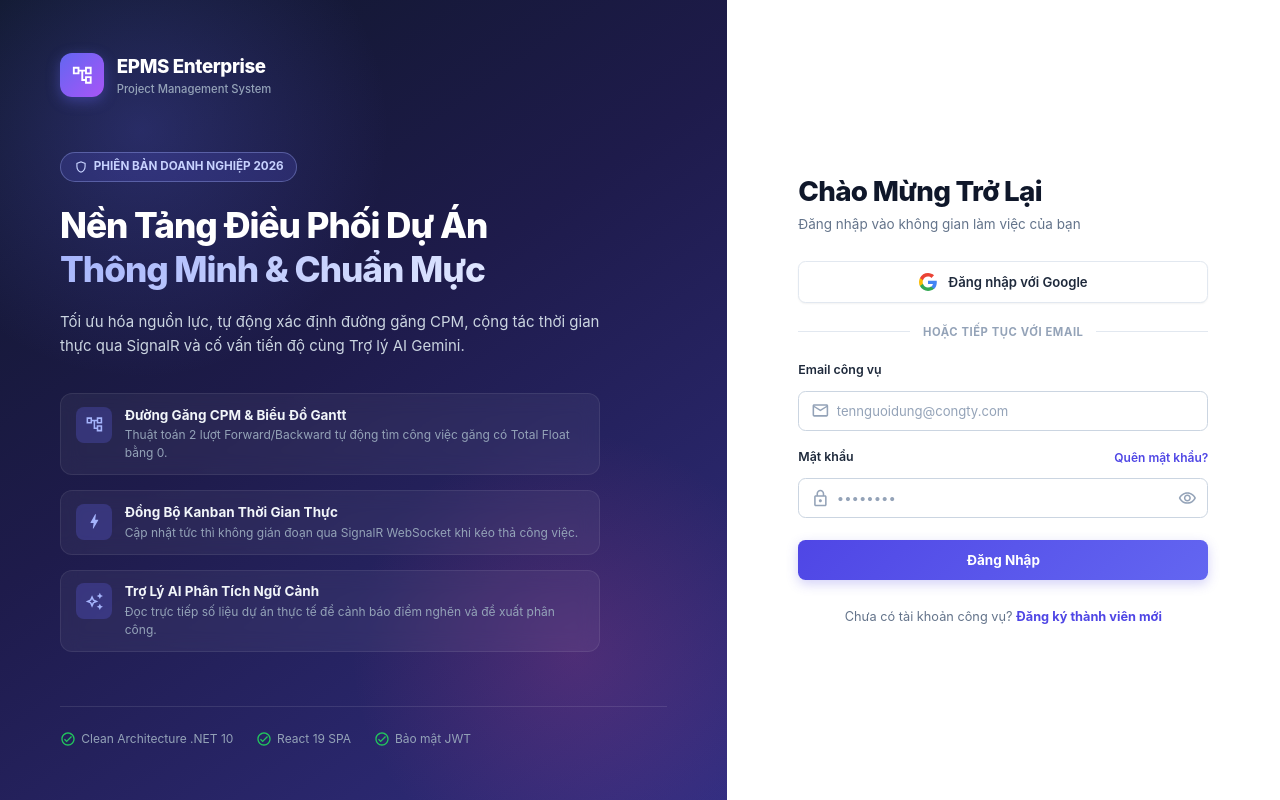
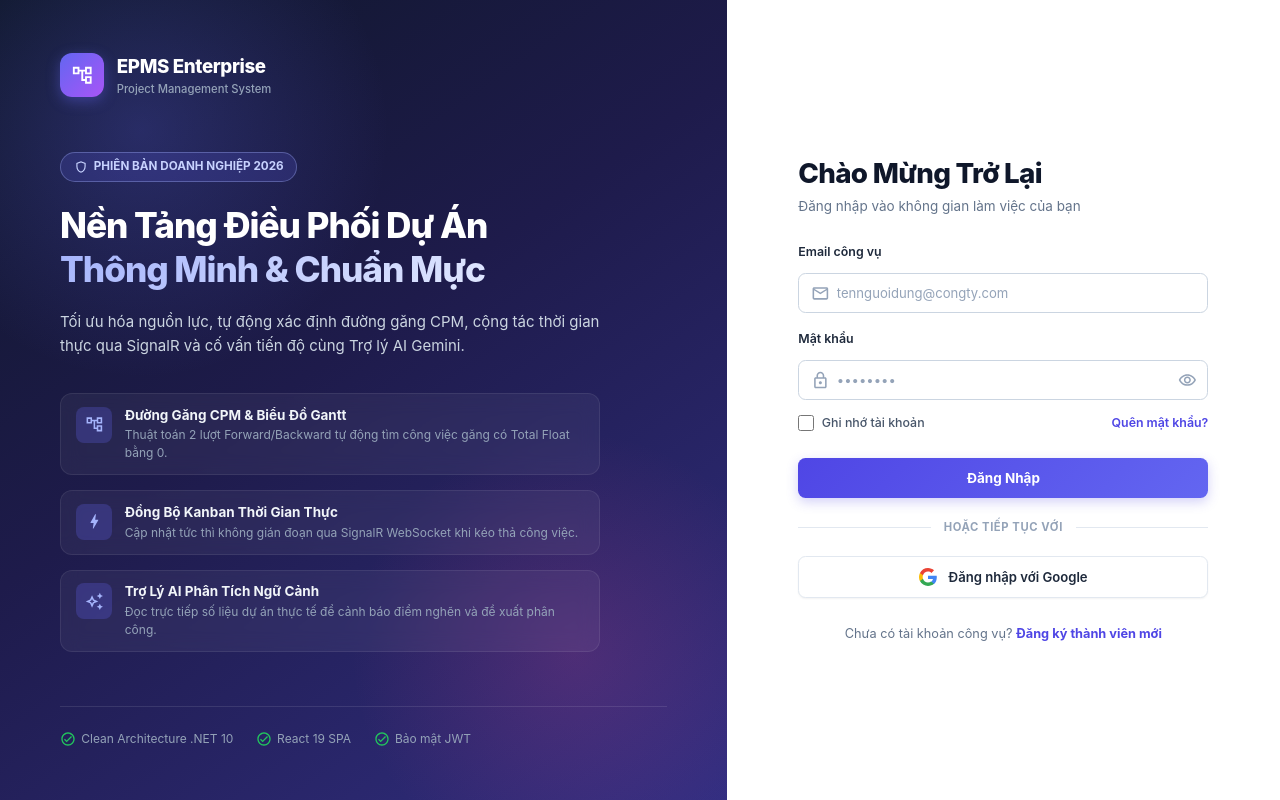
Before and after one commit to tiennguyen275/enterprise-project-management, a React app in the folder frontend/: page /login in a window 1280 px wide. Built offline with nearby package versions, Linux system fonts and the light colour scheme; the HTML template or start-up script is replaced by a standard one.

Commit message:
feat(auth): add remember-me credentials and reorder google login below email submit

```diff
--- a/frontend/src/assets/styles/_auth.scss
+++ b/frontend/src/assets/styles/_auth.scss
@@ -356,6 +356,55 @@
           }
         }
 
+        .form-options-row {
+          display: flex;
+          justify-content: space-between;
+          align-items: center;
+          margin-top: -0.25rem;
+          margin-bottom: 0.25rem;
+
+          .checkbox-label {
+            display: inline-flex;
+            align-items: center;
+            gap: 0.5rem;
+            font-size: 0.825rem;
+            font-weight: 500;
+            color: #475569;
+            cursor: pointer;
+            user-select: none;
+
+            input[type='checkbox'] {
+              width: 16px;
+              height: 16px;
+              border-radius: 4px;
+              border: 1.5px solid #cbd5e1;
+              accent-color: #4f46e5;
+              cursor: pointer;
+              transition: all 0.15s ease;
+            }
+
+            &:hover {
+              color: #0f172a;
+            }
+          }
+
+          .forgot-link {
+            color: #4f46e5;
+            font-weight: 600;
+            font-size: 0.825rem;
+            background: none;
+            border: none;
+            padding: 0;
+            cursor: pointer;
+            transition: color 0.15s ease;
+
+            &:hover {
+              text-decoration: underline;
+              color: #3730a3;
+            }
+          }
+        }
+
         .btn-submit {
           margin-top: 0.35rem;
           padding: 0.8rem 1rem;
--- a/frontend/src/pages/Login.jsx
+++ b/frontend/src/pages/Login.jsx
@@ -14,9 +14,20 @@ import CheckCircleOutlineOutlinedIcon from '@mui/icons-material/CheckCircleOutli
 import ForgotPasswordModal from '../components/ForgotPasswordModal';
 
 export default function Login() {
-  const [email, setEmail] = useState('');
-  const [password, setPassword] = useState('');
+  const [email, setEmail] = useState(() => {
+    return localStorage.getItem('epms_remember_me') === 'true'
+      ? (localStorage.getItem('epms_saved_email') || '')
+      : '';
+  });
+  const [password, setPassword] = useState(() => {
+    return localStorage.getItem('epms_remember_me') === 'true'
+      ? (localStorage.getItem('epms_saved_password') || '')
+      : '';
+  });
   const [showPassword, setShowPassword] = useState(false);
+  const [rememberMe, setRememberMe] = useState(() => {
+    return localStorage.getItem('epms_remember_me') === 'true';
+  });
   const [error, setError] = useState('');
   const [loading, setLoading] = useState(false);
   const [isForgotPasswordOpen, setIsForgotPasswordOpen] = useState(false);
@@ -29,6 +40,15 @@ export default function Login() {
     setLoading(true);
     try {
       await login(email, password);
+      if (rememberMe) {
+        localStorage.setItem('epms_remember_me', 'true');
+        localStorage.setItem('epms_saved_email', email);
+        localStorage.setItem('epms_saved_password', password);
+      } else {
+        localStorage.removeItem('epms_remember_me');
+        localStorage.removeItem('epms_saved_email');
+        localStorage.removeItem('epms_saved_password');
+      }
       navigate('/');
     } catch (err) {
       setError(err.response?.data?.message || 'Đăng nhập thất bại. Vui lòng kiểm tra lại thông tin.');
@@ -141,6 +161,83 @@ export default function Login() {
             <p>Đăng nhập vào không gian làm việc của bạn</p>
           </div>
 
+          {error && (
+            <div className="alert-error" style={{ marginBottom: '1rem' }}>
+              <ErrorOutlineOutlinedIcon fontSize="small" />
+              <span>{error}</span>
+            </div>
+          )}
+
+          <form onSubmit={handleSubmit} className="auth-form">
+            <div className="form-group">
+              <label>Email công vụ</label>
+              <div className="input-with-icon">
+                <EmailOutlinedIcon fontSize="small" className="input-icon" />
+                <input
+                  type="email"
+                  required
+                  placeholder="tennguoidung@congty.com"
+                  value={email}
+                  onChange={(e) => setEmail(e.target.value)}
+                  autoComplete="email"
+                />
+              </div>
+            </div>
+
+            <div className="form-group">
+              <label>Mật khẩu</label>
+              <div className="input-with-icon">
+                <LockOutlinedIcon fontSize="small" className="input-icon" />
+                <input
+                  type={showPassword ? 'text' : 'password'}
+                  required
+                  placeholder="••••••••"
+                  value={password}
+                  onChange={(e) => setPassword(e.target.value)}
+                  autoComplete="current-password"
+                />
+                <button
+                  type="button"
+                  className="password-toggle-btn"
+                  onClick={() => setShowPassword(!showPassword)}
+                  title={showPassword ? 'Ẩn mật khẩu' : 'Hiện mật khẩu'}
+                >
+                  {showPassword ? (
+                    <VisibilityOffOutlinedIcon fontSize="small" />
+                  ) : (
+                    <VisibilityOutlinedIcon fontSize="small" />
+                  )}
+                </button>
+              </div>
+            </div>
+
+            <div className="form-options-row">
+              <label className="checkbox-label">
+                <input
+                  type="checkbox"
+                  checked={rememberMe}
+                  onChange={(e) => setRememberMe(e.target.checked)}
+                />
+                <span>Ghi nhớ tài khoản</span>
+              </label>
+              <button
+                type="button"
+                className="forgot-link"
+                onClick={() => setIsForgotPasswordOpen(true)}
+              >
+                Quên mật khẩu?
+              </button>
+            </div>
+
+            <button type="submit" className="btn-submit" disabled={loading}>
+              {loading ? 'Đang xác thực...' : 'Đăng Nhập'}
+            </button>
+          </form>
+
+          <div className="auth-divider">
+            <span>HOẶC TIẾP TỤC VỚI</span>
+          </div>
+
           <button
             type="button"
             className="btn-google-login"
@@ -168,74 +265,6 @@ export default function Login() {
             <span>Đăng nhập với Google</span>
           </button>
 
-          <div className="auth-divider">
-            <span>HOẶC TIẾP TỤC VỚI EMAIL</span>
-          </div>
-
-          {error && (
-            <div className="alert-error" style={{ marginBottom: '1rem' }}>
-              <ErrorOutlineOutlinedIcon fontSize="small" />
-              <span>{error}</span>
-            </div>
-          )}
-
-          <form onSubmit={handleSubmit} className="auth-form">
-            <div className="form-group">
-              <label>Email công vụ</label>
-              <div className="input-with-icon">
-                <EmailOutlinedIcon fontSize="small" className="input-icon" />
-                <input
-                  type="email"
-                  required
-                  placeholder="tennguoidung@congty.com"
-                  value={email}
-                  onChange={(e) => setEmail(e.target.value)}
-                  autoComplete="email"
-                />
-              </div>
-            </div>
-
-            <div className="form-group">
-              <label>
-                <span>Mật khẩu</span>
-                <button
-                  type="button"
-                  className="forgot-link"
-                  onClick={() => setIsForgotPasswordOpen(true)}
-                >
-                  Quên mật khẩu?
-                </button>
-              </label>
-              <div className="input-with-icon">
-                <LockOutlinedIcon fontSize="small" className="input-icon" />
-                <input
-                  type={showPassword ? 'text' : 'password'}
-                  required
-                  placeholder="••••••••"
-                  value={password}
-                  onChange={(e) => setPassword(e.target.value)}
-                  autoComplete="current-password"
-                />
-                <button
-                  type="button"
-                  className="password-toggle-btn"
-                  onClick={() => setShowPassword(!showPassword)}
-                  title={showPassword ? 'Ẩn mật khẩu' : 'Hiện mật khẩu'}
-                >
-                  {showPassword ? (
-                    <VisibilityOffOutlinedIcon fontSize="small" />
-                  ) : (
-                    <VisibilityOutlinedIcon fontSize="small" />
-                  )}
-                </button>
-              </div>
-            </div>
-
-            <button type="submit" className="btn-submit" disabled={loading}>
-              {loading ? 'Đang xác thực...' : 'Đăng Nhập'}
-            </button>
-          </form>
-
           <div className="auth-footer">
             <span>Chưa có tài khoản công vụ? </span>
             <Link to="/register">Đăng ký thành viên mới</Link>
```
